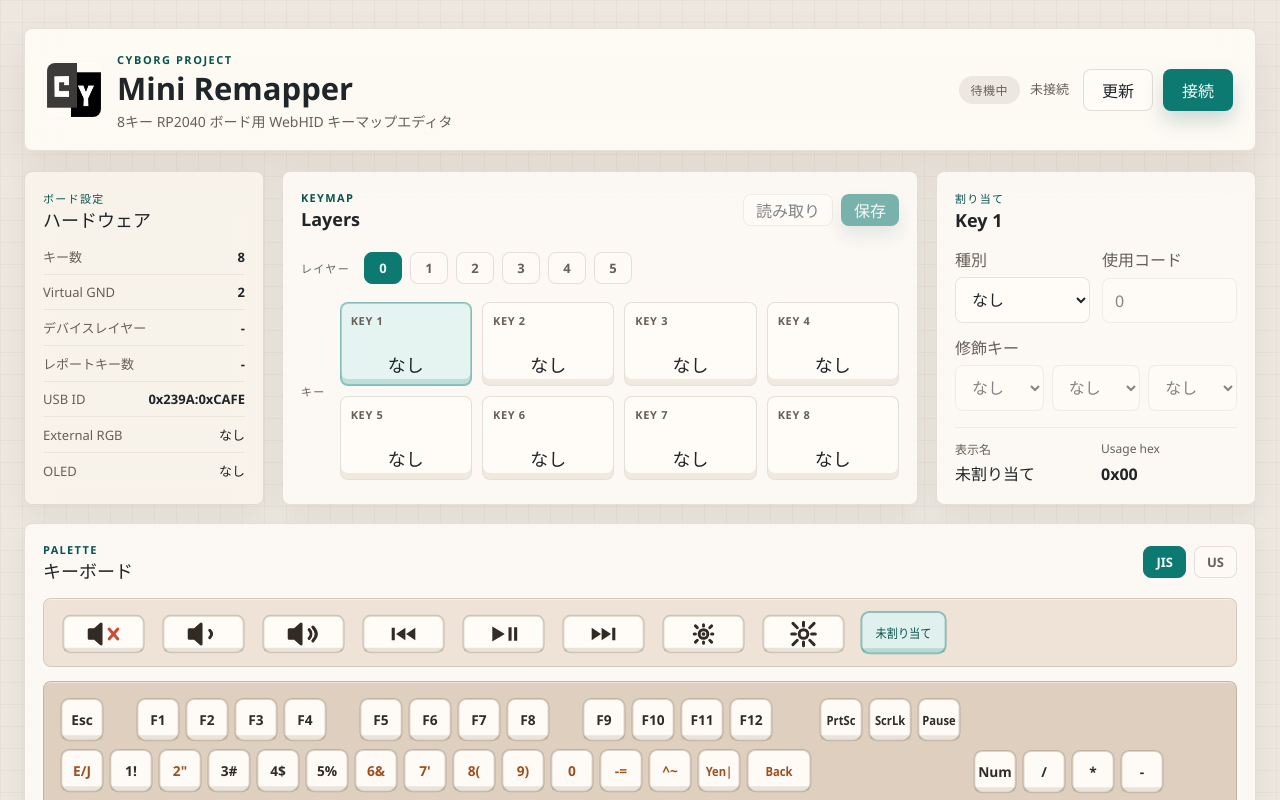
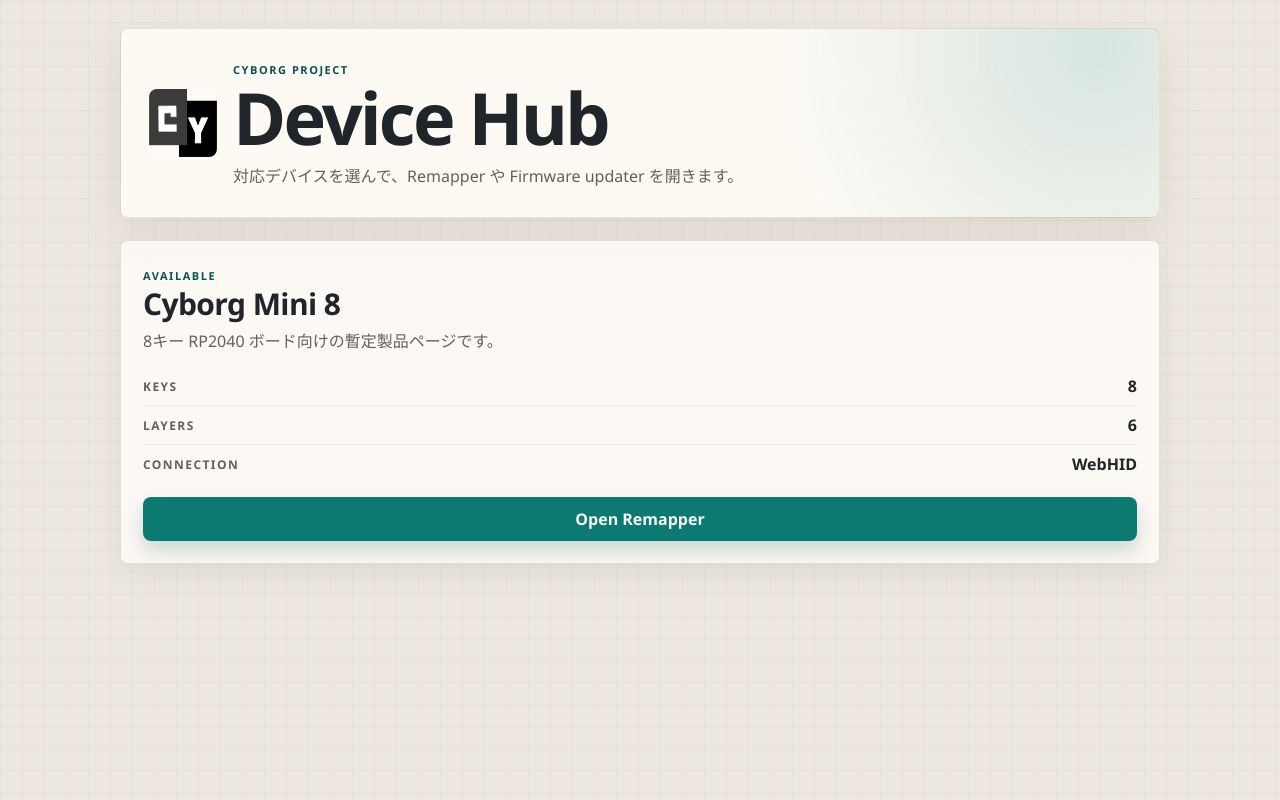
Before and after one commit to falxala/cyborg_mini_6keys, a React (Vite) app in the folder apps/web/: page / in a window 1280 px wide. Shown: the top 800 px of the page. Built offline with nearby package versions, Linux system fonts and the light colour scheme.

Commit message:
Add product home page

```diff
--- a/apps/web/src/app/App.tsx
+++ b/apps/web/src/app/App.tsx
@@ -39,6 +39,70 @@
 import { t } from "../shared/i18n";
 
 export function App() {
+  const [page, setPage] = useState<"home" | "remapper">("home");
+
+  if (page === "home") {
+    return <ProductHome onOpenRemapper={() => setPage("remapper")} />;
+  }
+
+  return <RemapperApp onBackHome={() => setPage("home")} />;
+}
+
+type ProductHomeProps = {
+  onOpenRemapper: () => void;
+};
+
+function ProductHome({ onOpenRemapper }: ProductHomeProps) {
+  return (
+    <main className="app-shell home-shell">
+      <section className="home-hero" aria-labelledby="home-title">
+        <div className="brand home-brand">
+          <img src={`${import.meta.env.BASE_URL}cy.png`} alt="" />
+          <div className="brand-copy">
+            <span className="eyebrow">{t.home.eyebrow}</span>
+            <h1 id="home-title">{t.home.title}</h1>
+            <p>{t.home.description}</p>
+          </div>
+        </div>
+      </section>
+
+      <section className="product-grid" aria-label={t.home.productListLabel}>
+        {t.home.products.map((product) => (
+          <article className="product-card" key={product.name}>
+            <div className="product-card-copy">
+              <span className="eyebrow">{product.status}</span>
+              <h2>{product.name}</h2>
+              <p>{product.description}</p>
+            </div>
+            <dl className="product-specs">
+              <div>
+                <dt>{t.home.keys}</dt>
+                <dd>{HARDWARE_CONFIG.keyCount}</dd>
+              </div>
+              <div>
+                <dt>{t.home.layers}</dt>
+                <dd>{HARDWARE_CONFIG.layerCount}</dd>
+              </div>
+              <div>
+                <dt>{t.home.connection}</dt>
+                <dd>{t.home.connectionValue}</dd>
+              </div>
+            </dl>
+            <button type="button" className="product-action" onClick={onOpenRemapper}>
+              {t.home.openRemapper}
+            </button>
+          </article>
+        ))}
+      </section>
+    </main>
+  );
+}
+
+type RemapperAppProps = {
+  onBackHome: () => void;
+};
+
+function RemapperApp({ onBackHome }: RemapperAppProps) {
   const transport = useMemo(() => new WebHidTransport(), []);
   const [activeLayer, setActiveLayer] = useState(0);
   const [selectedKey, setSelectedKey] = useState(0);
@@ -295,6 +359,9 @@
             <span className="connection-text">{status}</span>
           </div>
           <div className="connection-actions">
+            <button type="button" className="ghost-button" onClick={onBackHome}>
+              {t.home.backHome}
+            </button>
             <button type="button" className="ghost-button" onClick={() => setFirmwareModalOpen(true)}>
               {t.connection.updater}
             </button>
--- a/apps/web/src/app/styles/base.css
+++ b/apps/web/src/app/styles/base.css
@@ -101,6 +101,110 @@
   padding: 28px 24px 40px;
 }
 
+.home-shell {
+  display: grid;
+  align-content: start;
+  gap: 22px;
+}
+
+.home-hero,
+.product-grid {
+  width: min(100%, 1040px);
+  margin: 0 auto;
+}
+
+.home-hero {
+  padding: 28px;
+  border: 1px solid var(--line);
+  border-radius: 8px;
+  background:
+    radial-gradient(circle at 94% 10%, rgba(13, 122, 114, 0.16), transparent 32%),
+    rgba(255, 252, 247, 0.9);
+  box-shadow: var(--shadow-soft);
+  backdrop-filter: blur(16px);
+}
+
+.home-brand {
+  align-items: flex-start;
+}
+
+.product-grid {
+  display: grid;
+  gap: 16px;
+  grid-template-columns: repeat(auto-fit, minmax(280px, 1fr));
+}
+
+.product-card {
+  display: grid;
+  gap: 22px;
+  padding: 22px;
+  border: 1px solid var(--line);
+  border-radius: 8px;
+  background: var(--surface);
+  box-shadow: var(--shadow-panel);
+  backdrop-filter: blur(14px);
+}
+
+.product-card h2,
+.product-card p,
+.product-specs {
+  margin: 0;
+}
+
+.product-card h2 {
+  font-size: 30px;
+  line-height: 1;
+  letter-spacing: -0.02em;
+}
+
+.product-card p {
+  margin-top: 10px;
+  color: var(--text-muted);
+  line-height: 1.55;
+}
+
+.product-specs {
+  display: grid;
+  gap: 8px;
+}
+
+.product-specs div {
+  display: flex;
+  align-items: center;
+  justify-content: space-between;
+  gap: 14px;
+  padding-bottom: 8px;
+  border-bottom: 1px solid rgba(78, 61, 38, 0.08);
+}
+
+.product-specs div:last-child {
+  padding-bottom: 0;
+  border-bottom: 0;
+}
+
+.product-specs dt {
+  color: var(--text-muted);
+  font-size: 12px;
+  font-weight: 700;
+  letter-spacing: 0.12em;
+  text-transform: uppercase;
+}
+
+.product-specs dd {
+  margin: 0;
+  font-weight: 800;
+}
+
+.product-action {
+  min-height: 44px;
+  padding: 0 18px;
+  border-color: rgba(13, 122, 114, 0.28);
+  background: var(--accent);
+  color: #f6f9f8;
+  font-weight: 800;
+  box-shadow: 0 10px 20px rgba(8, 84, 79, 0.2);
+}
+
 .topbar {
   display: grid;
   grid-template-columns: minmax(0, 1fr) auto;
@@ -162,6 +266,23 @@
   color: var(--text-muted);
   font-size: 14px;
   line-height: 1.45;
+}
+
+.home-brand img {
+  width: 68px;
+  height: 68px;
+}
+
+.home-brand h1 {
+  font-size: clamp(34px, 7vw, 72px);
+  line-height: 0.95;
+  letter-spacing: -0.04em;
+}
+
+.home-brand p {
+  max-width: 560px;
+  margin-top: 14px;
+  font-size: 16px;
 }
 
 .connection {
--- a/apps/web/src/app/styles/responsive.css
+++ b/apps/web/src/app/styles/responsive.css
@@ -136,8 +136,20 @@
     align-items: flex-start;
   }
 
+  .home-hero {
+    padding: 20px;
+  }
+
+  .home-brand {
+    flex-direction: column;
+  }
+
   .brand h1 {
     font-size: 26px;
+  }
+
+  .home-brand h1 {
+    font-size: 42px;
   }
 
   .connection {
--- a/apps/web/src/shared/i18n/en.ts
+++ b/apps/web/src/shared/i18n/en.ts
@@ -6,6 +6,25 @@
     title: "Mini Remapper",
     description: "WebHID keymap editor for the 8-key RP2040 board",
     workspaceLabel: "Remapper workspace",
+  },
+  home: {
+    eyebrow: "Cyborg Project",
+    title: "Device Hub",
+    description: "Choose a supported device to open its remapper or firmware updater.",
+    productListLabel: "Product list",
+    products: [
+      {
+        status: "Available",
+        name: "Cyborg Mini 8",
+        description: "Temporary product page for the 8-key RP2040 board.",
+      },
+    ],
+    keys: "Keys",
+    layers: "Layers",
+    connection: "Connection",
+    connectionValue: "WebHID",
+    openRemapper: "Open Remapper",
+    backHome: "Home",
   },
   connection: {
     idle: "Idle",
--- a/apps/web/src/shared/i18n/ja.ts
+++ b/apps/web/src/shared/i18n/ja.ts
@@ -5,12 +5,31 @@
     description: "8キー RP2040 ボード用 WebHID キーマップエディタ",
     workspaceLabel: "リマッパー作業領域",
   },
+  home: {
+    eyebrow: "Cyborg Project",
+    title: "Device Hub",
+    description: "対応デバイスを選んで、Remapper や Firmware updater を開きます。",
+    productListLabel: "製品一覧",
+    products: [
+      {
+        status: "Available",
+        name: "Cyborg Mini 8",
+        description: "8キー RP2040 ボード向けの暫定製品ページです。",
+      },
+    ],
+    keys: "Keys",
+    layers: "Layers",
+    connection: "Connection",
+    connectionValue: "WebHID",
+    openRemapper: "Open Remapper",
+    backHome: "Home",
+  },
   connection: {
-    idle: "待機中",
-    connected: "接続中",
-    connect: "接続",
-    reconnect: "再接続",
-    updater: "更新",
+    idle: "Idle",
+    connected: "Connected",
+    connect: "Connect",
+    reconnect: "Reconnect",
+    updater: "Updater",
     initialStatus: "未接続",
     connectedTo: (name: string) => `${name} に接続`,
     connectFailed: "接続に失敗しました",
@@ -18,25 +37,25 @@
     layerChangeFailed: "レイヤー変更に失敗しました",
   },
   hardware: {
-    kicker: "ボード設定",
-    title: "ハードウェア",
-    keys: "キー数",
+    kicker: "Board Profile",
+    title: "Hardware",
+    keys: "Keys",
     virtualGround: "Virtual GND",
-    deviceLayer: "デバイスレイヤー",
-    reportKeys: "レポートキー数",
+    deviceLayer: "Device layer",
+    reportKeys: "Report keys",
     usbId: "USB ID",
     externalRgb: "External RGB",
     oled: "OLED",
-    none: "なし",
+    none: "None",
   },
   keymap: {
     kicker: "Keymap",
     title: "Layers",
-    layer: "レイヤー",
-    keys: "キー",
+    layer: "Layer",
+    keys: "Keys",
     key: (index: number) => `Key ${index}`,
-    read: "読み取り",
-    save: "保存",
+    read: "Read",
+    save: "Save",
     noAssignment: "なし",
     unassigned: "未割り当て",
     reading: "キーマップ読み込み中",
@@ -48,26 +67,26 @@
     saved: (layer: number, keyIndex: number) => `Layer ${layer} Key ${keyIndex} を保存しました`,
   },
   assignment: {
-    kicker: "割り当て",
-    type: "種別",
-    none: "なし",
-    keyboard: "キーボード",
-    consumer: "コンシューマ",
-    usage: "使用コード",
-    modifier: "修飾キー",
-    label: "表示名",
+    kicker: "Assignment",
+    type: "Type",
+    none: "None",
+    keyboard: "Keyboard",
+    consumer: "Consumer",
+    usage: "Usage",
+    modifier: "Modifier",
+    label: "Label",
     usageHex: "Usage hex",
   },
   palette: {
     kicker: "Palette",
-    title: "キーボード",
+    title: "Keyboard",
     layoutLabel: "キーボード配列選択",
   },
   firmware: {
-    updater: "更新",
-    title: "ファームウェア",
+    updater: "Updater",
+    title: "Firmware",
     initialStatus: "UF2 ready",
-    close: "閉じる",
+    close: "Close",
     closeLabel: "ファームウェア更新を閉じる",
     bootsel: "BOOTSEL",
     installUf2: "Install UF2",
```
